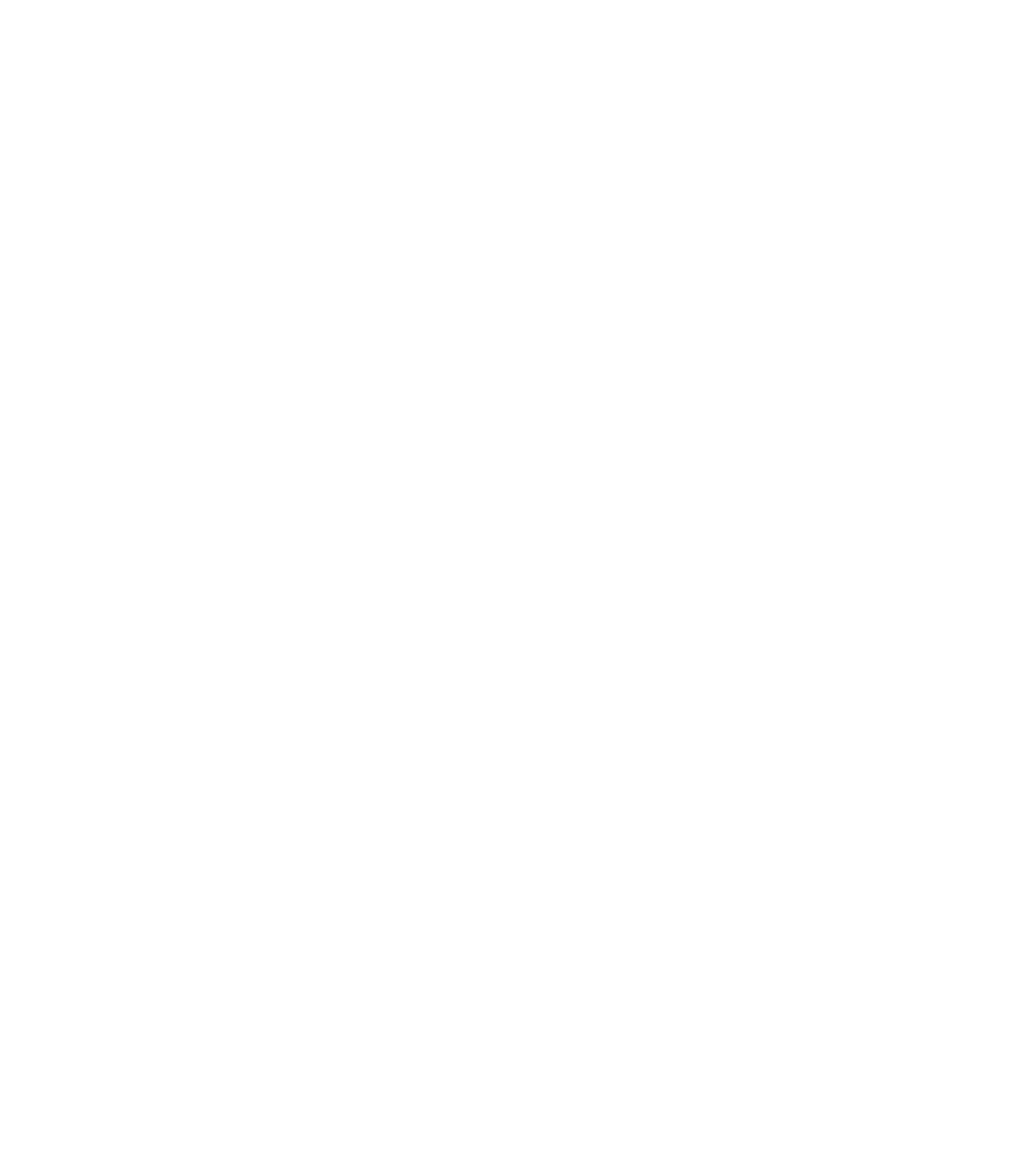
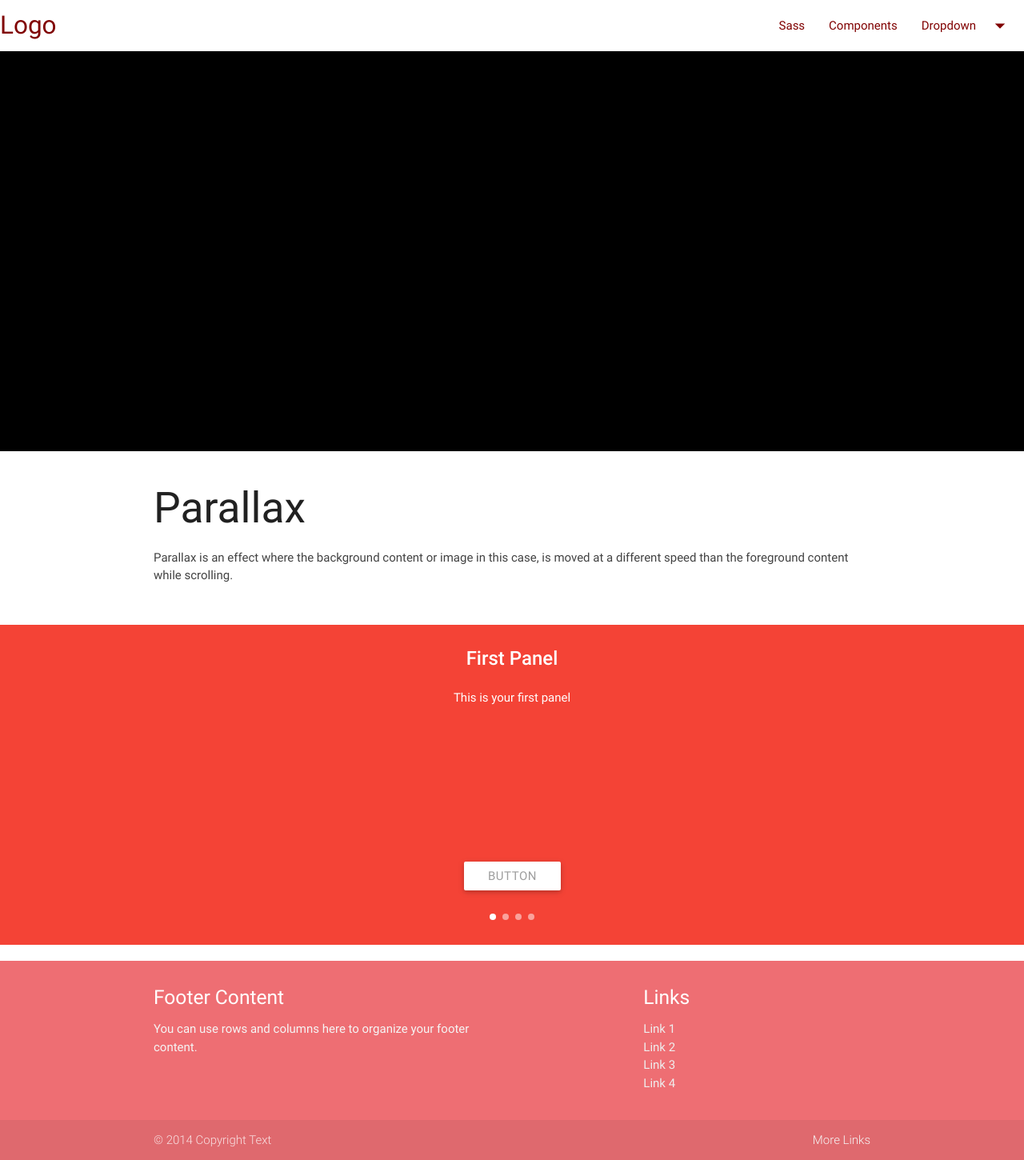
Before and after one commit to justmartin/jlm-portfolio, a plain HTML site: page index.html in a window 1280 px wide. Shown: the whole page at 80% size. Before the commit the page ends 800 px from the top, so only its background shows below. Drawn offline with nearby package versions, Linux system fonts and the light colour scheme.

Commit message:
Added base materialize elements

```diff
--- a/assets/css/main.css
+++ b/assets/css/main.css
@@ -0,0 +1,8 @@
+nav {
+	background-color: white;
+
+}
+
+nav ul a, nav .brand-logo {
+	color: #800000;
+}
--- a/assets/js/script.js
+++ b/assets/js/script.js
@@ -0,0 +1,5 @@
+ $(document).ready(function(){
+ 	$(".dropdown-button").dropdown();
+ 	$('.parallax').parallax();
+ 	$('.carousel.carousel-slider').carousel({full_width: true});
+ })
--- a/index.html
+++ b/index.html
@@ -1,14 +1,90 @@
 <!DOCTYPE html>
 <html>
 <head>
-	<title></title>
+	<title>JLM</title>
+	<link href="http://fonts.googleapis.com/icon?family=Material+Icons" rel="stylesheet">
+	<link type="text/css" rel="stylesheet" href="assets/css/materialize.css"  media="screen,projection"/>
+	<link rel="stylesheet" type="text/css" href="assets/css/main.css">
+	<meta name="viewport" content="width=device-width, initial-scale=1.0"/>
 </head>
 	<body>
-		<link href="http://fonts.googleapis.com/icon?family=Material+Icons" rel="stylesheet">
-		<link type="text/css" rel="stylesheet" href="assets/css/materialize.css"  media="screen,projection"/>
-		<link rel="stylesheet" type="text/css" href="assets/css/main.css">
-		<meta name="viewport" content="width=device-width, initial-scale=1.0"/>
+		<div class="navbar-fixed">
+			<ul id="dropdown1" class="dropdown-content">
+				<li><a href="#!">one</a></li>
+				<li><a href="#!">two</a></li>
+				<li class="divider"></li>
+				<li><a href="#!">three</a></li>
+			</ul>
+			<nav>
+				<div class="nav-wrapper">
+			    <a href="#!" class="brand-logo">Logo</a>
+			    <ul class="right hide-on-med-and-down">
+					<li><a href="sass.html">Sass</a></li>
+					<li><a href="badges.html">Components</a></li>
+					<!-- Dropdown Trigger -->
+					<li><a class="dropdown-button" href="#!" data-activates="dropdown1">Dropdown<i class="material-icons right">arrow_drop_down</i></a></li>
+			    </ul>
+			  	</div>
+			</nav>
+	  	</div>
 
+	  	<div class="parallax-container">
+	  		<div class="parallax"><img src="assets/images/blackcover.jpg"></div>
+  		</div>
+  		<div class="section white">
+    		<div class="row container">
+      			<h2 class="header">Parallax</h2>
+      			<p class="grey-text text-darken-3 lighten-3">Parallax is an effect where the background content or image in this case, is moved at a different speed than the foreground content while scrolling.</p>
+    		</div>
+  		</div>
+
+  		<div class="carousel carousel-slider center" data-indicators="true">
+    		<div class="carousel-fixed-item center">
+      			<a class="btn waves-effect white grey-text darken-text-2">button</a>
+    		</div>
+    		<div class="carousel-item red white-text" href="#one!">
+      			<h2>First Panel</h2>
+      			<p class="white-text">This is your first panel</p>
+    		</div>
+    		<div class="carousel-item amber white-text" href="#two!">
+      			<h2>Second Panel</h2>
+      			<p class="white-text">This is your second panel</p>
+    		</div>
+    		<div class="carousel-item green white-text" href="#three!">
+      			<h2>Third Panel</h2>
+      			<p class="white-text">This is your third panel</p>
+    		</div>
+    		<div class="carousel-item blue white-text" href="#four!">
+      			<h2>Fourth Panel</h2>
+      			<p class="white-text">This is your fourth panel</p>
+    		</div>
+  		</div>
+
+  		<footer class="page-footer">
+			<div class="container">
+            	<div class="row">
+              		<div class="col l6 s12">
+                		<h5 class="white-text">Footer Content</h5>
+                		<p class="grey-text text-lighten-4">You can use rows and columns here to organize your footer content.</p>
+              		</div>
+              		<div class="col l4 offset-l2 s12">
+                		<h5 class="white-text">Links</h5>
+                		<ul>
+		                	<li><a class="grey-text text-lighten-3" href="#!">Link 1</a></li>
+		                	<li><a class="grey-text text-lighten-3" href="#!">Link 2</a></li>
+		                	<li><a class="grey-text text-lighten-3" href="#!">Link 3</a></li>
+		                	<li><a class="grey-text text-lighten-3" href="#!">Link 4</a></li>
+		                </ul>
+              		</div>
+            	</div>
+          	</div>
+          	<div class="footer-copyright">
+            	<div class="container">
+            	© 2014 Copyright Text
+           		<a class="grey-text text-lighten-4 right" href="#!">More Links</a>
+            	</div>
+          	</div>
+        </footer>
 
 		<script type="text/javascript" src="https://code.jquery.com/jquery-2.1.1.min.js"></script>
 		<script type="text/javascript" src="assets/js/materialize.js"></script>
```
Also changed, not shown: assets/images/blackcover.jpg (added).
